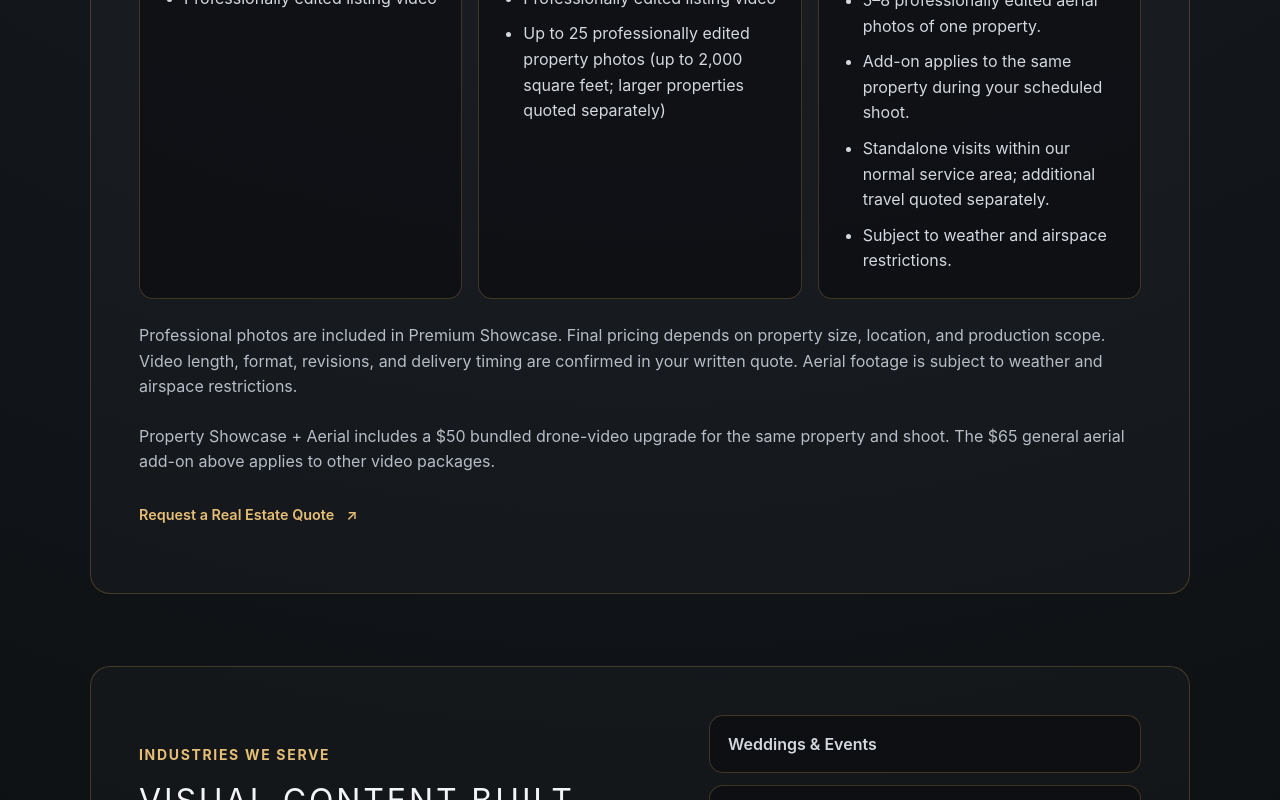
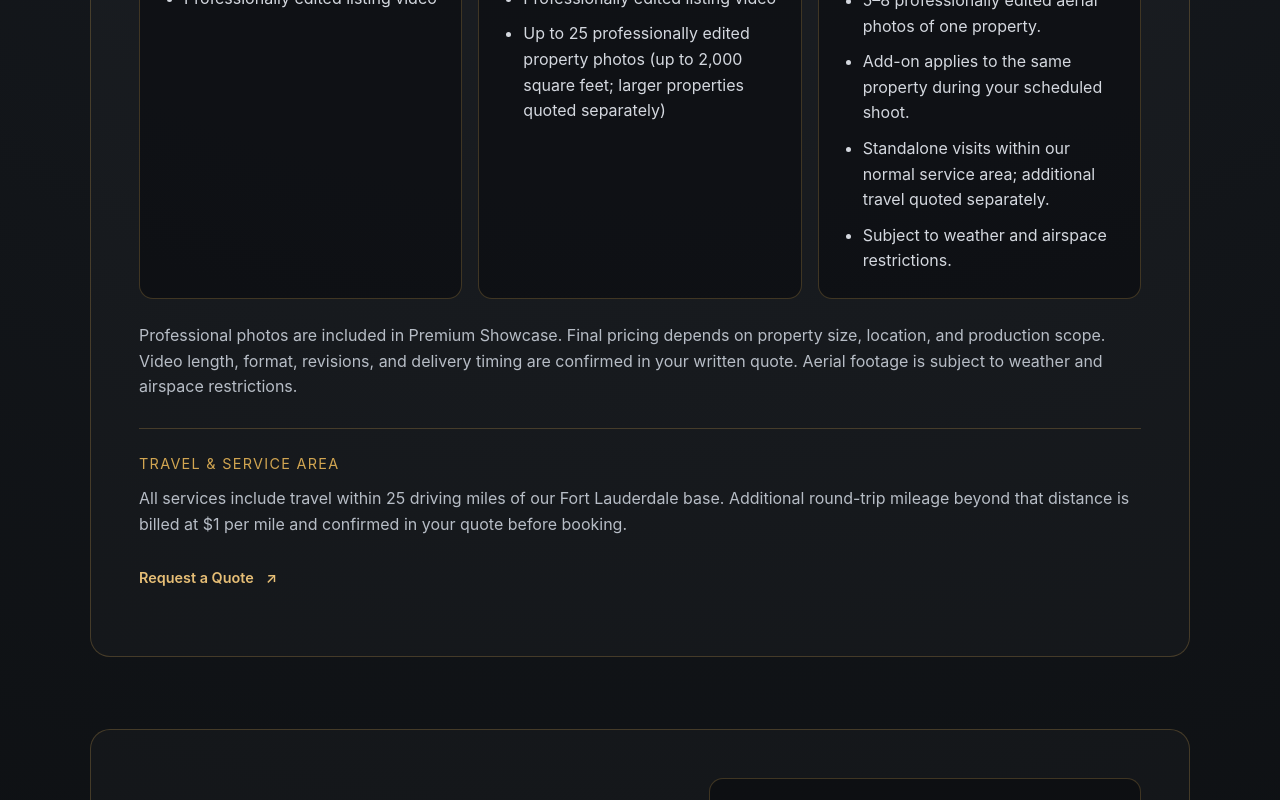
Before and after one commit to TNT928/updatedportfolio, a React (Create React App) app: page /services in a window 1280 px wide. Shown: the part 3615-4415 px from the top of the page. Built offline with nearby package versions, Linux system fonts and the light colour scheme; a web font is replaced by a local one.

Commit message:
Unify aerial add-on pricing and clarify travel fees

```diff
--- a/src/CSS/services.module.css
+++ b/src/CSS/services.module.css
@@ -463,3 +463,20 @@
 @media (max-width: 768px) {
   .pricingDivider { margin: 32px 0; }
 }
+
+.travelPolicy {
+  margin-top: 28px;
+  padding-top: 24px;
+  border-top: 1px solid rgba(209, 165, 81, 0.25);
+}
+.travelPolicy h3 {
+  color: var(--brand-gold);
+  font-size: 0.9rem;
+  margin: 0 0 12px;
+}
+.travelPolicy p {
+  color: #b7bdc6;
+  font-size: 1rem;
+  line-height: 1.6;
+  margin: 0;
+}
--- a/src/Pages/services.tsx
+++ b/src/Pages/services.tsx
@@ -139,7 +139,7 @@ const Services = () => {
               <h3 id="drone-add-on">Add Aerial Footage</h3>
               <div className={styles.realEstatePrice}>
                 <span>Introductory add-on</span>
-                <strong>$65</strong>
+                <strong>$50</strong>
               </div>
               <ul>
                 <li>A few aerial shots added to your video package at the same location during your scheduled shoot.</li>
@@ -194,11 +194,13 @@ const Services = () => {
             and production scope. Video length, format, revisions, and delivery timing are
             confirmed in your written quote. Aerial footage is subject to weather and airspace restrictions.
           </p>
-          <p className={styles.pricingNote}>
-            Property Showcase + Aerial includes a $50 bundled drone-video upgrade for the same property and shoot.
-            The $65 general aerial add-on above applies to other video packages.
-          </p>
-          <Link to="/contact" className={styles.cardLink}>Request a Real Estate Quote <span aria-hidden="true">↗</span></Link>
+          <div className={styles.travelPolicy}>
+            <h3>Travel &amp; Service Area</h3>
+            <p>All services include travel within 25 driving miles of our Fort Lauderdale base.
+              Additional round-trip mileage beyond that distance is billed at $1 per mile
+              and confirmed in your quote before booking.</p>
+          </div>
+          <Link to="/contact" className={styles.cardLink}>Request a Quote <span aria-hidden="true">↗</span></Link>
         </section>
 
         <section className={styles.industriesSection}>
```
